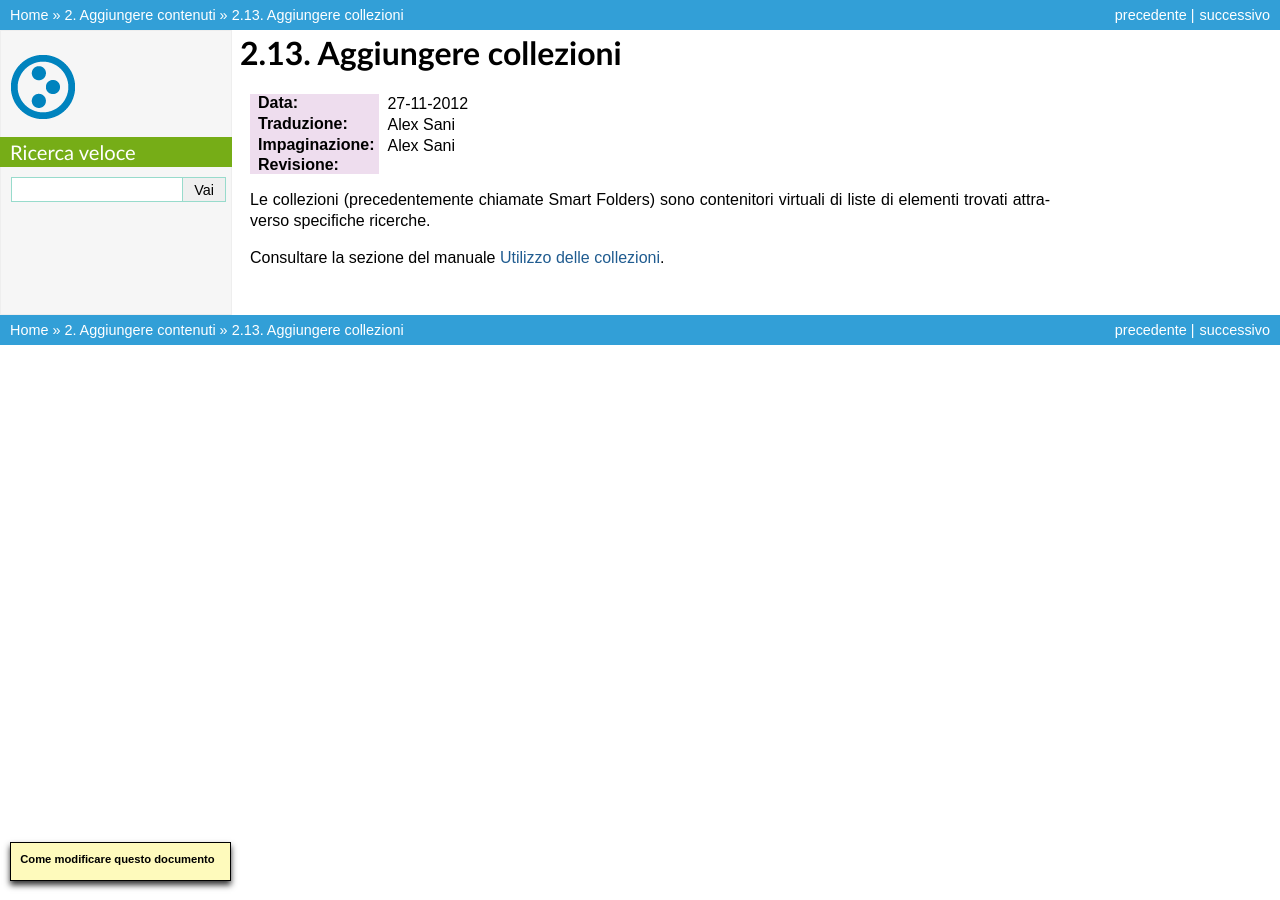
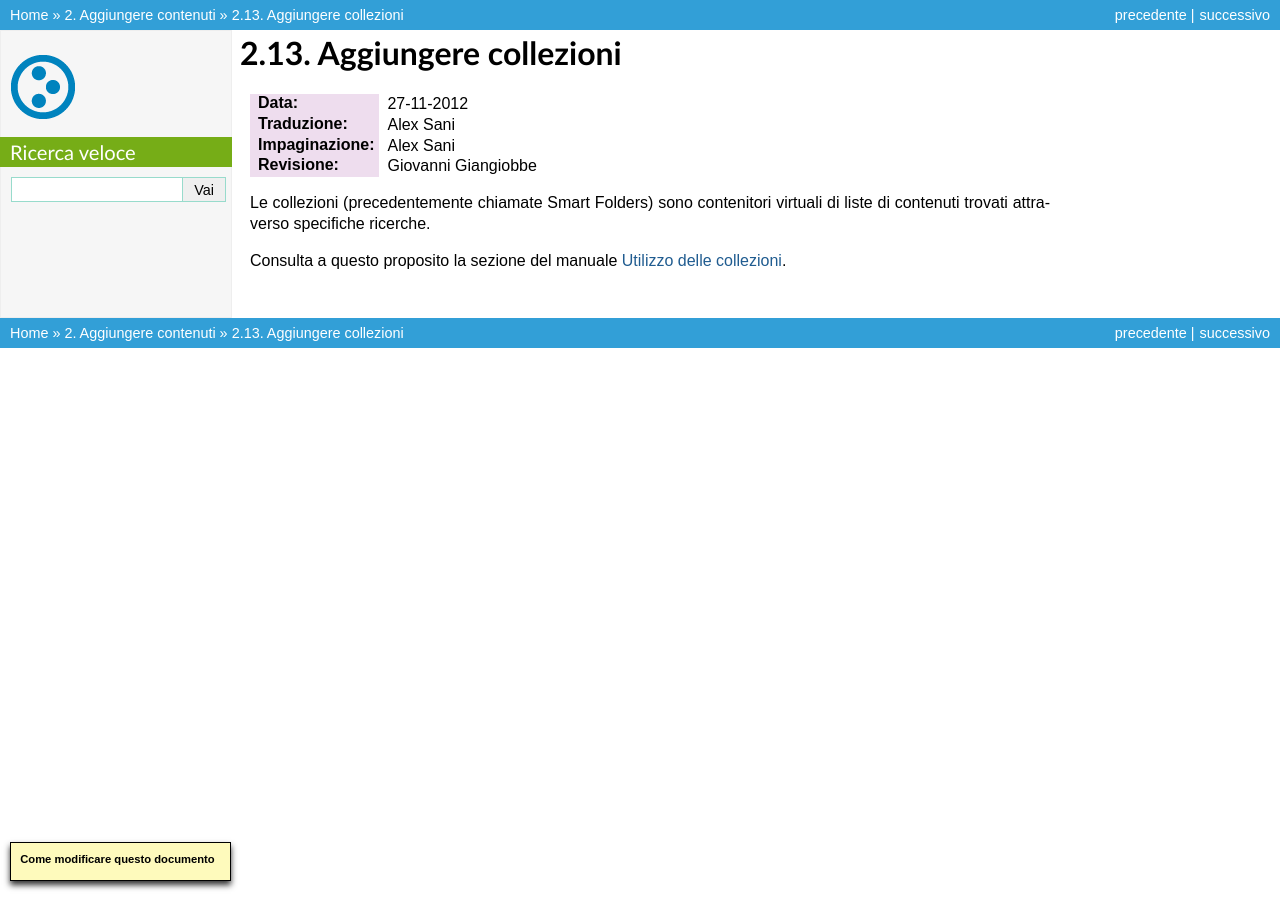
Before and after one commit to plone-it/collective.italiandocumentation, a Sphinx documentation site: the page built from source/adding-content/adding-collections.rst, in a window 1280 px wide. Built offline with Sphinx 7.4.7, drawn with Linux system fonts in a browser that asks for light colours; pages that are not in the unit, such as notebooks, are missing from menus.

Commit message:
Reviewed chapter 2.13

```diff
--- a/source/adding-content/adding-collections.rst
+++ b/source/adding-content/adding-collections.rst
@@ -4,9 +4,9 @@ Aggiungere collezioni
 :Data: 27-11-2012
 :Traduzione: Alex Sani
 :Impaginazione: Alex Sani
-:Revisione:
+:Revisione: Giovanni Giangiobbe
 
 Le collezioni (precedentemente chiamate Smart Folders) sono contenitori virtuali di
-liste di elementi trovati attraverso specifiche ricerche.
+liste di contenuti trovati attraverso specifiche ricerche.
 
-Consultare la sezione del manuale `Utilizzo delle collezioni <http://plone.org/documentation/manual/plone-4-user-manual/using-collections>`_.
+Consulta a questo proposito la sezione del manuale `Utilizzo delle collezioni <http://plone.org/documentation/manual/plone-4-user-manual/using-collections>`_.
```
